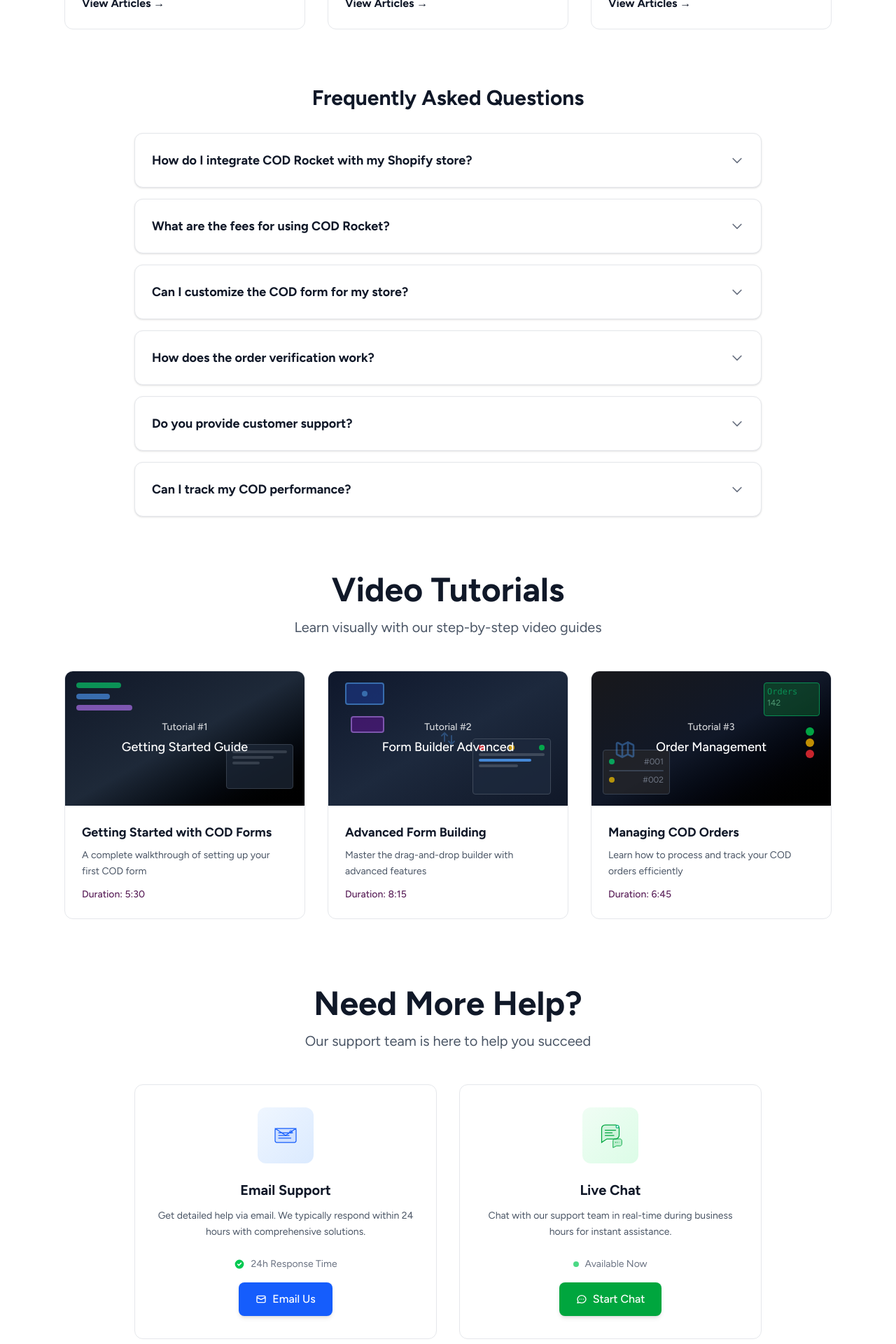
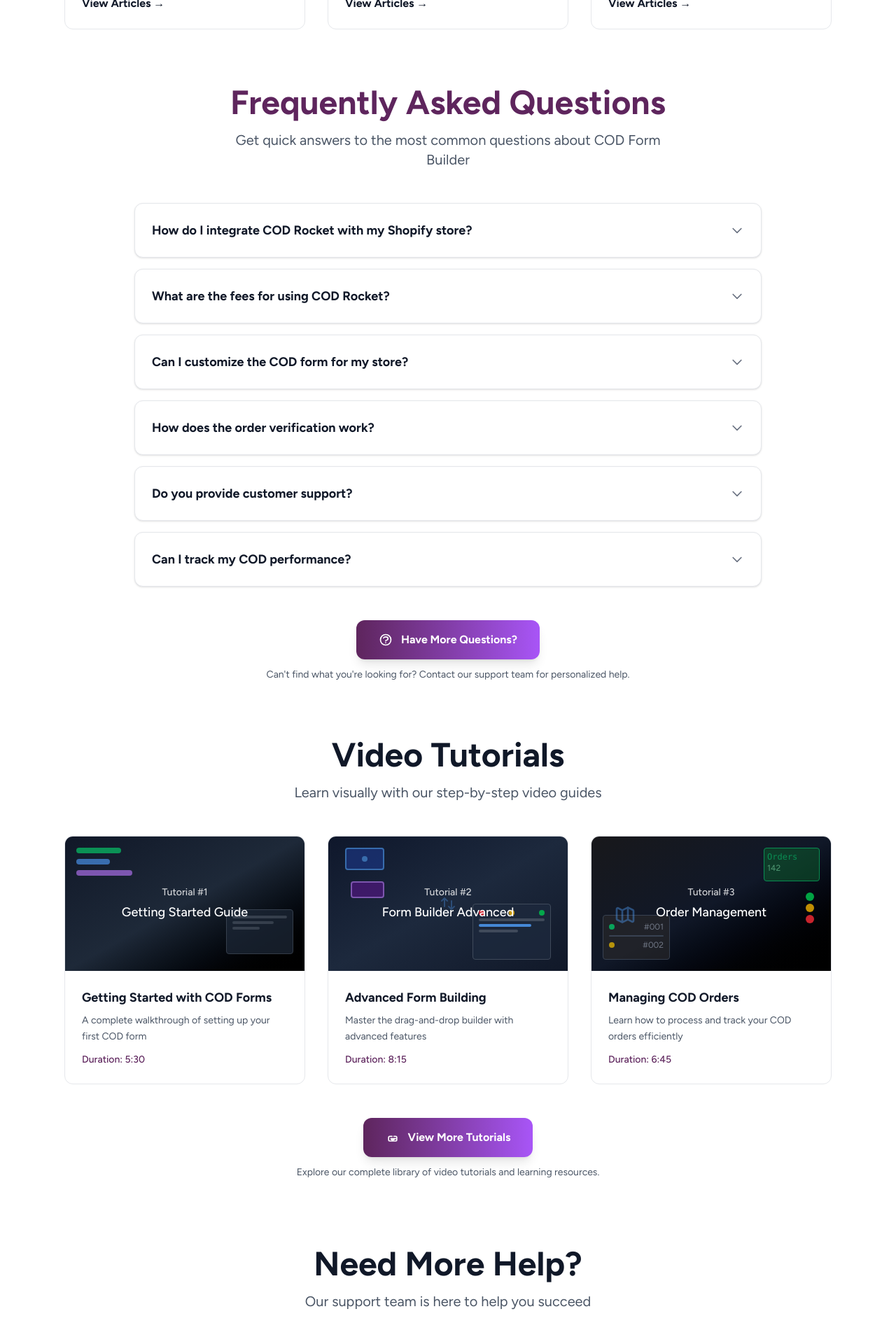
Before and after one commit to abaakil35/Landing-Page-COD, a React (Vite) app in the folder landing-page/: page /help-center in a window 1280 px wide. Shown: the part 1580-3500 px from the top of the page at 70% size. Built offline with nearby package versions, Linux system fonts and the light colour scheme.

Commit message:
some adding

```diff
--- a/landing-page/src/App.jsx
+++ b/landing-page/src/App.jsx
@@ -11,7 +11,6 @@
 import HeroSection from "./Components/HeroSection";
 import Features from "./Components/Features";
 import Pricing from "./Components/Pricing";
-import Demo from "./Components/Demo";
 import HowCODWorks from "./Components/how";
 import SeeAction from "./Components/seeAction";
 import Customers from "./Components/customers";
--- a/landing-page/src/Components/Demo.jsx
+++ /dev/null
@@ -1,12 +0,0 @@
-import React from "react";
-
-const Demo = () => (
-  <div className="px-23 py-20 text-center">
-    <h2 className="text-3xl font-bold mb-4">Demo</h2>
-    <p className="text-lg text-gray-600">
-      Watch our demo to see the product in action.
-    </p>
-  </div>
-);
-
-export default Demo;
--- a/landing-page/src/Components/Navbar.jsx
+++ b/landing-page/src/Components/Navbar.jsx
@@ -68,7 +68,7 @@
         </motion.div>
 
         {/* Desktop Navigation */}
-        <div className="hidden lg:flex flex-1 justify-center gap-2">
+        <div className="hidden xl:flex flex-1 justify-center gap-2">
           {navLinks.map((link, index) => {
             const isActive = location.pathname === link.to;
             return (
@@ -85,7 +85,7 @@
                   to={link.to}
                   className={`text-gray-700 text-base font-medium px-4 py-2 rounded-lg transition-all duration-200 relative flex items-center justify-center
                   hover:text-[#5e255dff] focus:text-[#5e255dff] focus:outline-none focus:ring-2 focus:ring-[#5e255dff]/20 focus:ring-offset-2
-                   ${isActive ? "text-[#5e255dff] font-semibold" : ""}`}
+                  ${isActive ? "text-[#5e255dff] font-semibold" : ""}`}
                 >
                   {link.label}
 
@@ -114,7 +114,7 @@
 
         {/* Desktop Right Side */}
         <motion.div
-          className="hidden lg:flex items-center gap-4"
+          className="hidden xl:flex items-center gap-4"
           initial={{ opacity: 0, x: 30 }}
           animate={{ opacity: 1, x: 0 }}
           transition={{ duration: 0.6, delay: 0.8 }}
@@ -183,7 +183,7 @@
 
         {/* Mobile Hamburger Menu */}
         <motion.button
-          className="lg:hidden flex items-center justify-center p-2 rounded-lg hover:bg-gray-100 transition-colors"
+          className="xl:hidden flex items-center justify-center p-2 rounded-lg hover:bg-gray-100 transition-colors"
           onClick={toggleMobileMenu}
           aria-label="Toggle mobile menu"
           whileHover={{ scale: 1.05 }}
@@ -217,7 +217,7 @@
       <AnimatePresence>
         {isMobileMenuOpen && (
           <motion.div
-            className="lg:hidden absolute top-full left-0 right-0 bg-white border-t border-gray-200 shadow-xl z-50"
+            className="xl:hidden absolute top-full left-0 right-0 bg-white border-t border-gray-200 shadow-xl z-50"
             initial={{ opacity: 0, y: -20, height: 0 }}
             animate={{ opacity: 1, y: 0, height: "auto" }}
             exit={{ opacity: 0, y: -20, height: 0 }}
--- a/landing-page/src/Components/Pricing.jsx
+++ b/landing-page/src/Components/Pricing.jsx
@@ -94,15 +94,14 @@
             Start free and scale as you grow. No hidden fees, no lo ng-term
             contracts.
           </motion.p>
-          <div className="space-y-8">
-            {/* First row: 2 cards */}
-            <div className="grid grid-cols-1 md:grid-cols-2 gap-8 max-w-4xl mx-auto">
-              {plans.slice(0, 2).map((plan, idx) => (
+          {/* All 3 pricing cards in one line on desktop, stacked on mobile */}
+          <div className="flex flex-col lg:flex-row gap-8 max-w-7xl mx-auto justify-center items-stretch">
+            {plans.map((plan, idx) => (
               <motion.div
                 key={idx}
                 className={`bg-white/80 backdrop-blur-xl rounded-2xl shadow-xl border-2 ${
                   plan.popular ? "border-[#5e255dff]" : "border-[#9d3ecb]/10"
-                  } p-10 flex flex-col items-center relative transition-transform hover:-translate-y-2 hover:shadow-2xl`}
+                } p-10 flex flex-col items-center relative transition-transform hover:-translate-y-2 hover:shadow-2xl lg:flex-1 lg:max-w-sm`}
                 initial={{ opacity: 0, y: 50 }}
                 animate={{ opacity: 1, y: 0 }}
                 transition={{ duration: 0.6, delay: 0.6 + idx * 0.2 }}
@@ -124,7 +123,7 @@
                     {plan.period}
                   </span>
                 </div>
-                  <ul className="mb-8 w-full">
+                <ul className="mb-8 w-full flex-grow">
                   {plan.features.map((feature, i) => (
                     <li
                       key={i}
@@ -162,81 +161,6 @@
                 </motion.button>
               </motion.div>
             ))}
-            </div>
-
-            {/* Second row: 3rd card centered */}
-            <div className="flex justify-center">
-              <div className="w-full max-w-sm">
-                {plans.slice(2, 3).map((plan, idx) => (
-                  <motion.div
-                    key={idx + 2}
-                    className={`bg-white/80 backdrop-blur-xl rounded-2xl shadow-xl border-2 ${
-                      plan.popular
-                        ? "border-[#5e255dff]"
-                        : "border-[#9d3ecb]/10"
-                    } p-10 flex flex-col items-center relative transition-transform hover:-translate-y-2 hover:shadow-2xl`}
-                    initial={{ opacity: 0, y: 50 }}
-                    animate={{ opacity: 1, y: 0 }}
-                    transition={{ duration: 0.6, delay: 1.0 }}
-                    whileHover={{ y: -8, scale: 1.02 }}
-                  >
-                    <h3 className="text-xl md:text-2xl font-bold mb-4 text-[#5e255dff]">
-                      {plan.name}
-                    </h3>
-                    <div className="flex items-end mb-6">
-                      <span className="text-3xl md:text-4xl font-extrabold mr-2 text-[#2d123a]">
-                        {plan.price}
-                      </span>
-                      <span className="text-lg text-[#3f3f3f]">
-                        {plan.period}
-                      </span>
-                    </div>
-                    <ul className="space-y-4 mb-8 text-center">
-                      {plan.features.map((feature, featureIdx) => (
-                        <motion.li
-                          key={featureIdx}
-                          className="flex items-center text-[#2d123a]"
-                          initial={{ opacity: 0, x: -20 }}
-                          animate={{ opacity: 1, x: 0 }}
-                          transition={{
-                            duration: 0.4,
-                            delay: 1.2 + featureIdx * 0.1,
-                          }}
-                        >
-                          <span className="inline-flex items-center justify-center w-6 h-6 rounded-full bg-[#9d3ecb] mr-3 shadow-sm">
-                            <svg
-                              width="16"
-                              height="16"
-                              fill="none"
-                              viewBox="0 0 16 16"
-                            >
-                              <polyline
-                                points="3,8 6,11 13,4"
-                                stroke="#fff"
-                                strokeWidth="2"
-                                strokeLinecap="round"
-                                strokeLinejoin="round"
-                              />
-                            </svg>
-                          </span>
-                          {feature}
-                        </motion.li>
-                      ))}
-                    </ul>
-                    <motion.button
-                      className={`w-full py-3 rounded-lg mt-auto text-lg ${plan.button.style}`}
-                      initial={{ opacity: 0, y: 20 }}
-                      animate={{ opacity: 1, y: 0 }}
-                      transition={{ duration: 0.6, delay: 1.6 }}
-                      whileHover={{ scale: 1.05 }}
-                      whileTap={{ scale: 0.95 }}
-                    >
-                      {plan.button.text}
-                    </motion.button>
-                  </motion.div>
-                ))}
-              </div>
-            </div>
           </div>
 
           {/* Comparison Table - Only show on /pricing page */}
--- a/landing-page/src/Components/helpCenter.jsx
+++ b/landing-page/src/Components/helpCenter.jsx
@@ -514,9 +514,18 @@
           animate={{ opacity: 1, y: 0 }}
           transition={{ duration: 0.6, delay: 0.3 }}
         >
-          <h2 className="text-3xl font-bold text-gray-900 mb-8 text-center">
-            Frequently Asked Questions
-          </h2>
+          <div className="text-center mb-12">
+            <h2
+              className="text-4xl md:text-5xl font-bold mb-4"
+              style={{ color: "#5e255dff" }}
+            >
+              Frequently Asked Questions
+            </h2>
+            <p className="text-xl text-gray-600 max-w-2xl mx-auto">
+              Get quick answers to the most common questions about COD Form
+              Builder
+            </p>
+          </div>
           <div className="max-w-4xl mx-auto space-y-4">
             {faqs.map((faq, index) => (
               <motion.div
@@ -591,6 +600,39 @@
               </motion.div>
             ))}
           </div>
+
+          {/* More Questions Button */}
+          <motion.div
+            className="text-center mt-12"
+            initial={{ opacity: 0, y: 20 }}
+            animate={{ opacity: 1, y: 0 }}
+            transition={{ duration: 0.6, delay: 0.4 }}
+          >
+            <motion.button
+              className="px-8 py-4 bg-gradient-to-r from-[#5e255dff] to-[#a855f7] hover:from-[#4a1d49] hover:to-[#9333ea] text-white font-semibold rounded-xl transition-all duration-300 shadow-lg hover:shadow-xl flex items-center gap-3 mx-auto"
+              whileHover={{ scale: 1.05 }}
+              whileTap={{ scale: 0.95 }}
+            >
+              <svg
+                className="w-5 h-5"
+                fill="none"
+                stroke="currentColor"
+                viewBox="0 0 24 24"
+              >
+                <path
+                  strokeLinecap="round"
+                  strokeLinejoin="round"
+                  strokeWidth={2}
+                  d="M8.228 9c.549-1.165 2.03-2 3.772-2 2.21 0 4 1.343 4 3 0 1.4-1.278 2.575-3.006 2.907-.542.104-.994.54-.994 1.093m0 3h.01M21 12a9 9 0 11-18 0 9 9 0 0118 0z"
+                />
+              </svg>
+              Have More Questions?
+            </motion.button>
+            <p className="text-gray-600 mt-3 text-sm">
+              Can't find what you're looking for? Contact our support team for
+              personalized help.
+            </p>
+          </motion.div>
         </motion.div>
 
         {/* Video Tutorials Section */}
@@ -812,6 +854,39 @@
               </div>
             </motion.div>
           </div>
+
+          {/* More Tutorials Button */}
+          <motion.div
+            className="text-center mt-12"
+            initial={{ opacity: 0, y: 20 }}
+            animate={{ opacity: 1, y: 0 }}
+            transition={{ duration: 0.6, delay: 0.9 }}
+          >
+            <motion.button
+              className="px-8 py-4 bg-gradient-to-r from-[#5e255dff] to-[#a855f7] hover:from-[#4a1d49] hover:to-[#9333ea] text-white font-semibold rounded-xl transition-all duration-300 shadow-lg hover:shadow-xl flex items-center gap-3 mx-auto"
+              whileHover={{ scale: 1.05 }}
+              whileTap={{ scale: 0.95 }}
+            >
+              <svg
+                className="w-5 h-5"
+                fill="none"
+                stroke="currentColor"
+                viewBox="0 0 24 24"
+              >
+                <path
+                  strokeLinecap="round"
+                  strokeLinejoin="round"
+                  strokeWidth={2}
+                  d="M14.828 14.828a4 4 0 01-5.656 0M9 10h1m4 0h1m-6 4h8m-6-4H7a2 2 0 00-2 2v4a2 2 0 002 2h10a2 2 0 002-2v-4a2 2 0 00-2-2h-1"
+                />
+              </svg>
+              View More Tutorials
+            </motion.button>
+            <p className="text-gray-600 mt-3 text-sm">
+              Explore our complete library of video tutorials and learning
+              resources.
+            </p>
+          </motion.div>
         </motion.div>
 
         {/* Contact Support Section */}
```
Lines whose indentation alone changed are shown as unchanged.
